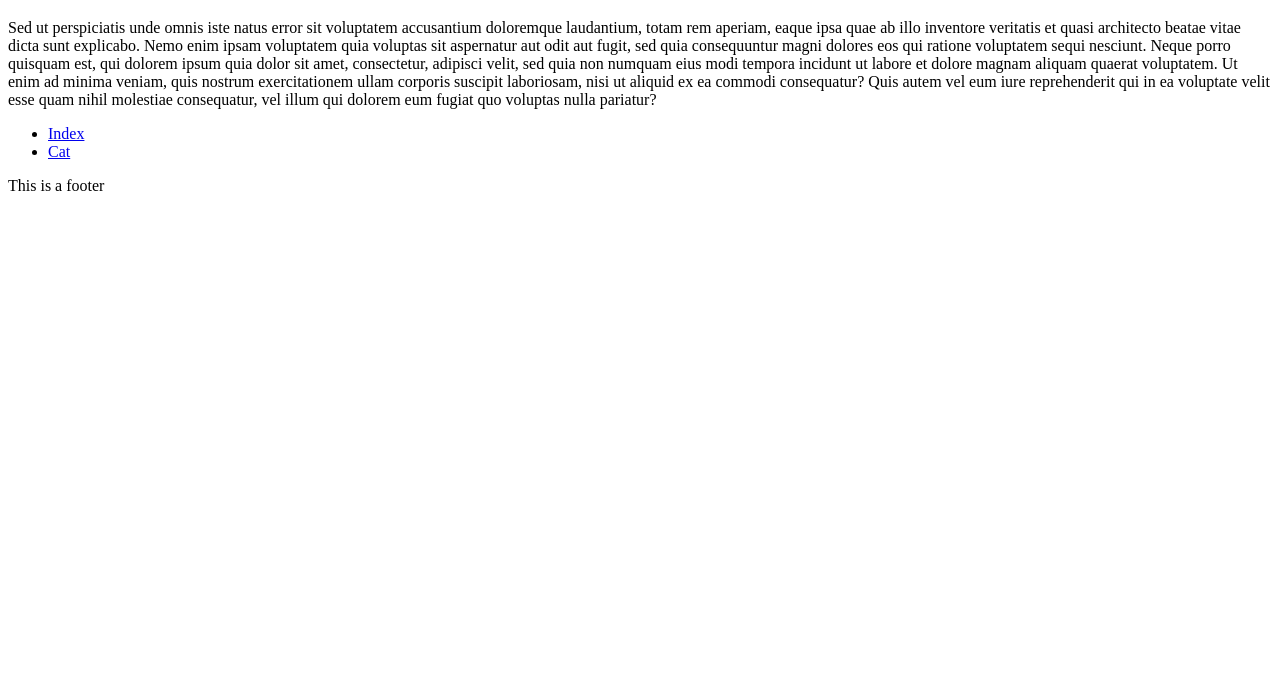
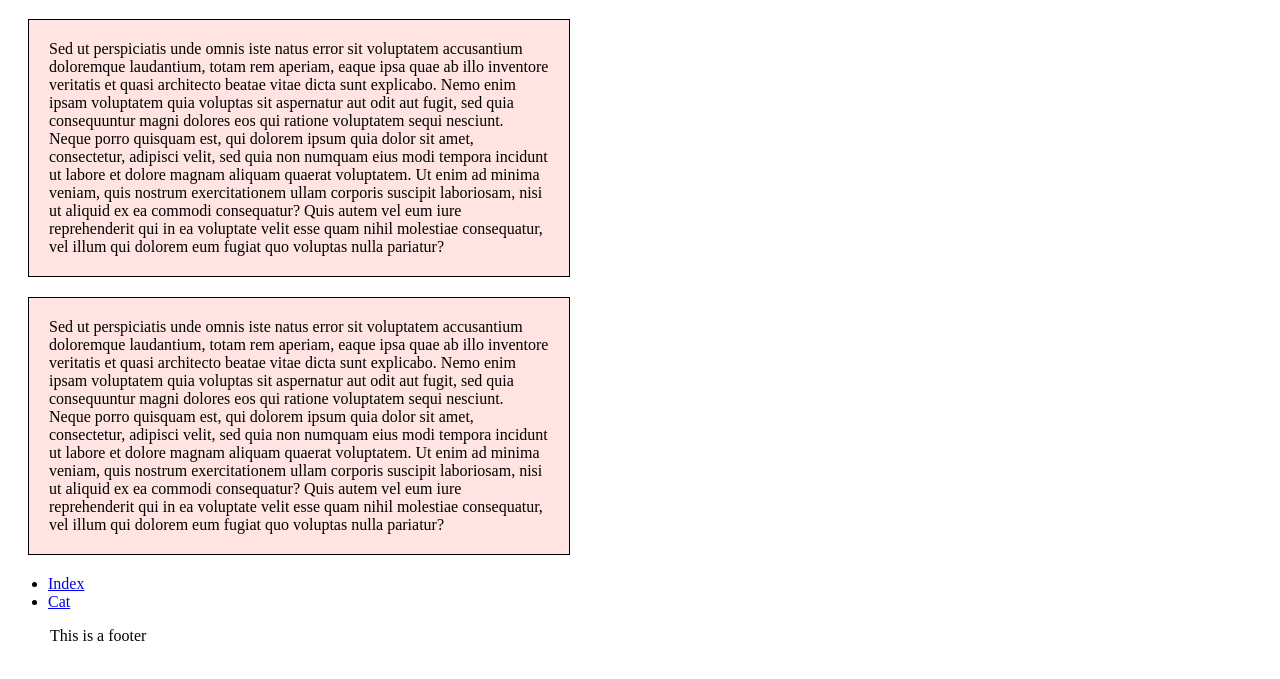
Before and after one commit to khanhcongnguyen/Class10, a plain HTML site: page float.html in a window 1280 px wide. Shown: the part 61-740 px from the top of the page. Drawn offline with Linux system fonts and the light colour scheme.

Commit message:
Add files via upload

```diff
--- a/css/style.css
+++ b/css/style.css
@@ -10,13 +10,10 @@ img {
   width: 500px;
   padding: 20px;
   margin: 20px;
-  background color: mistyrose;
+  background-color: mistyrose;
 }
 
 footer {
   position:fixed;
   left: 50px;
-  right: 50px;
-  top: 50px;
-  bottom: 50px;
 }
--- a/float.html
+++ b/float.html
@@ -2,6 +2,7 @@
 <html>
 <head>
   <title>Float</title>
+  <link href="css/style.css" rel="stylesheet"/>
   </head>
 
 <header>
@@ -9,6 +10,7 @@
   </header>
 
 <body>
+<p class="monday">Sed ut perspiciatis unde omnis iste natus error sit voluptatem accusantium doloremque laudantium, totam rem aperiam, eaque ipsa quae ab illo inventore veritatis et quasi architecto beatae vitae dicta sunt explicabo. Nemo enim ipsam voluptatem quia voluptas sit aspernatur aut odit aut fugit, sed quia consequuntur magni dolores eos qui ratione voluptatem sequi nesciunt. Neque porro quisquam est, qui dolorem ipsum quia dolor sit amet, consectetur, adipisci velit, sed quia non numquam eius modi tempora incidunt ut labore et dolore magnam aliquam quaerat voluptatem. Ut enim ad minima veniam, quis nostrum exercitationem ullam corporis suscipit laboriosam, nisi ut aliquid ex ea commodi consequatur? Quis autem vel eum iure reprehenderit qui in ea voluptate velit esse quam nihil molestiae consequatur, vel illum qui dolorem eum fugiat quo voluptas nulla pariatur?</p>
 <p class="monday">Sed ut perspiciatis unde omnis iste natus error sit voluptatem accusantium doloremque laudantium, totam rem aperiam, eaque ipsa quae ab illo inventore veritatis et quasi architecto beatae vitae dicta sunt explicabo. Nemo enim ipsam voluptatem quia voluptas sit aspernatur aut odit aut fugit, sed quia consequuntur magni dolores eos qui ratione voluptatem sequi nesciunt. Neque porro quisquam est, qui dolorem ipsum quia dolor sit amet, consectetur, adipisci velit, sed quia non numquam eius modi tempora incidunt ut labore et dolore magnam aliquam quaerat voluptatem. Ut enim ad minima veniam, quis nostrum exercitationem ullam corporis suscipit laboriosam, nisi ut aliquid ex ea commodi consequatur? Quis autem vel eum iure reprehenderit qui in ea voluptate velit esse quam nihil molestiae consequatur, vel illum qui dolorem eum fugiat quo voluptas nulla pariatur?</p>
 
 <nav>
```
